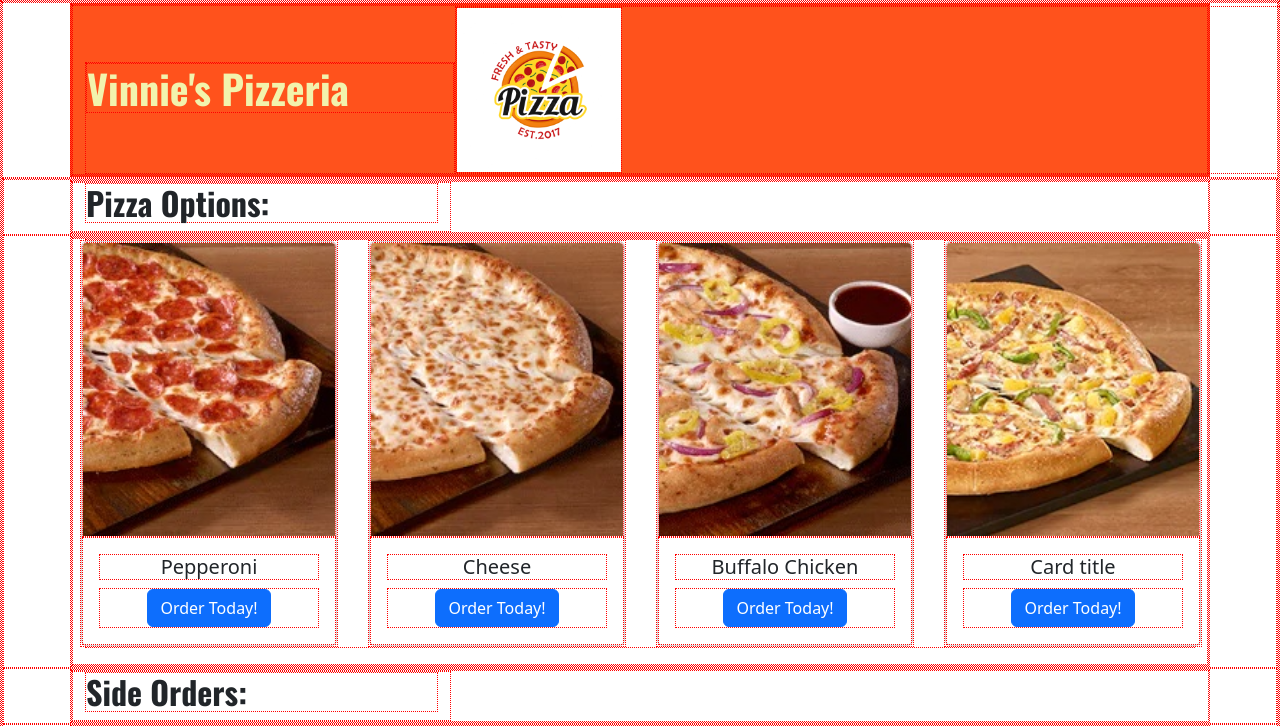
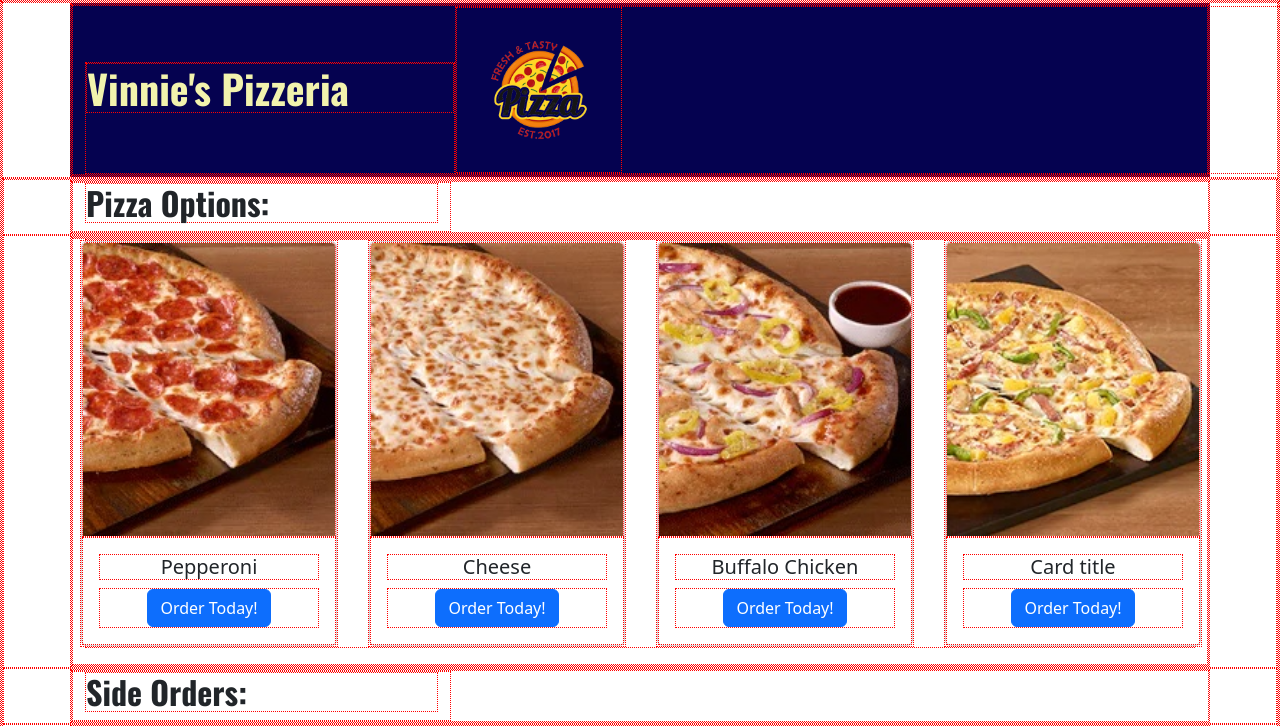
Before and after one commit to veriesseals/onlinePizzaStore, a plain HTML site: page index.html in a window 1280 px wide. Shown: the top 726 px of the page. Drawn offline with nearby package versions, Linux system fonts and the light colour scheme.

Commit message:
Updated CSS for header

```diff
--- a/css/style.css
+++ b/css/style.css
@@ -7,7 +7,7 @@
 /* Header */
 
 #header-sect{
-    background-color: #ff521c;
+    background-color: #050250;
 }
 
 #vinnies-name{
--- a/index.html
+++ b/index.html
@@ -23,7 +23,7 @@
                         <h1>Vinnie's Pizzeria</h1>
                     </div>
                     <div id="pizza-logo" class="col-md-9">
-                        <img src="img/pizza-logo.jpg" alt="">
+                        <img src="img/pizza-logo.png" alt="">
                     </div>
                 </div>
             </div>
@@ -31,6 +31,7 @@
     </header>
 
     <main>
+
         <!-- Pizza Options Title -->
         <section class="section1">
             <div id="sect-01-cont" class="container">
```
Also changed, not shown: img/._pizza-logo.jpg (deleted), img/._pizza-logo.png (added), img/pizza-logo.jpg (deleted), img/pizza-logo.png (added).
